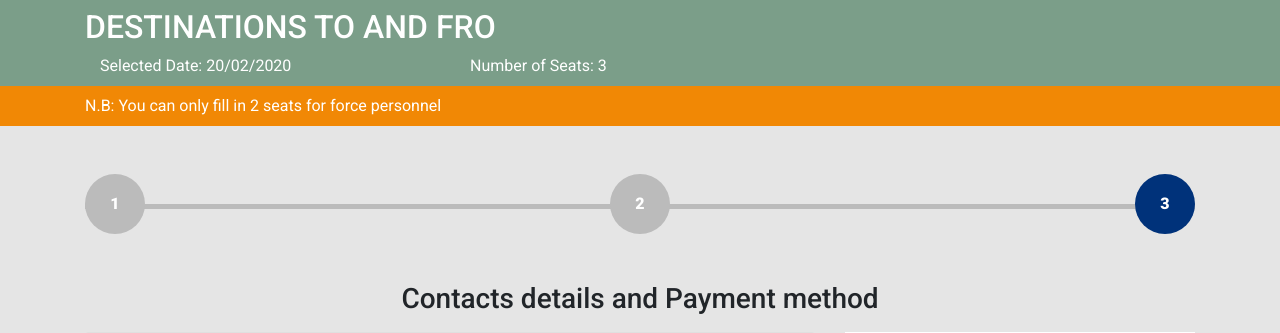
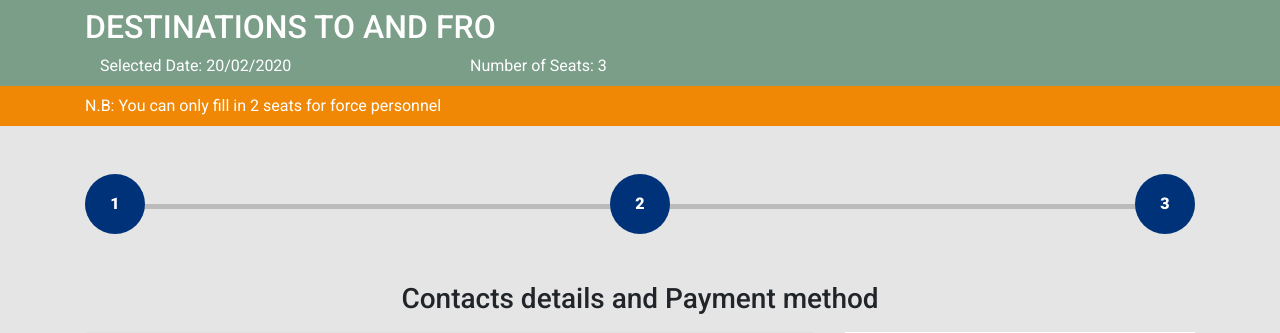
Before and after one commit to iballi2017/pmtransit, a PHP site: page /user/step-3-payment-page.php in a window 1280 px wide. Shown: the part 64-397 px from the top of the page. Run offline with PHP 8.4, Linux system fonts and the light colour scheme; some libraries are stand-ins or nearby versions.

Commit message:
24/02/2020 commit

```diff
--- a/user/step-2-fill-information.php
+++ b/user/step-2-fill-information.php
@@ -33,7 +33,7 @@
     <section class="container my-5" style="position: relative; margin-bottom: 20em;">
 
         <div class="step-indicators">
-            <span class="step" id="step-1-indicator">
+            <span class="step finish" id="step-1-indicator">
                 <p>1</p>
             </span>
 
--- a/user/step-3-payment-page.php
+++ b/user/step-3-payment-page.php
@@ -33,11 +33,11 @@
     <section class="container my-5" style="position: relative; margin-bottom: 20em;">
 
         <div class="step-indicators">
-            <span class="step" id="step-1-indicator">
+            <span class="step finish" id="step-1-indicator">
                 <p>1</p>
             </span>
 
-            <span class="step" id="step-2-indicator">
+            <span class="step finish" id="step-2-indicator">
                 <p>2</p>
             </span>
 
```
